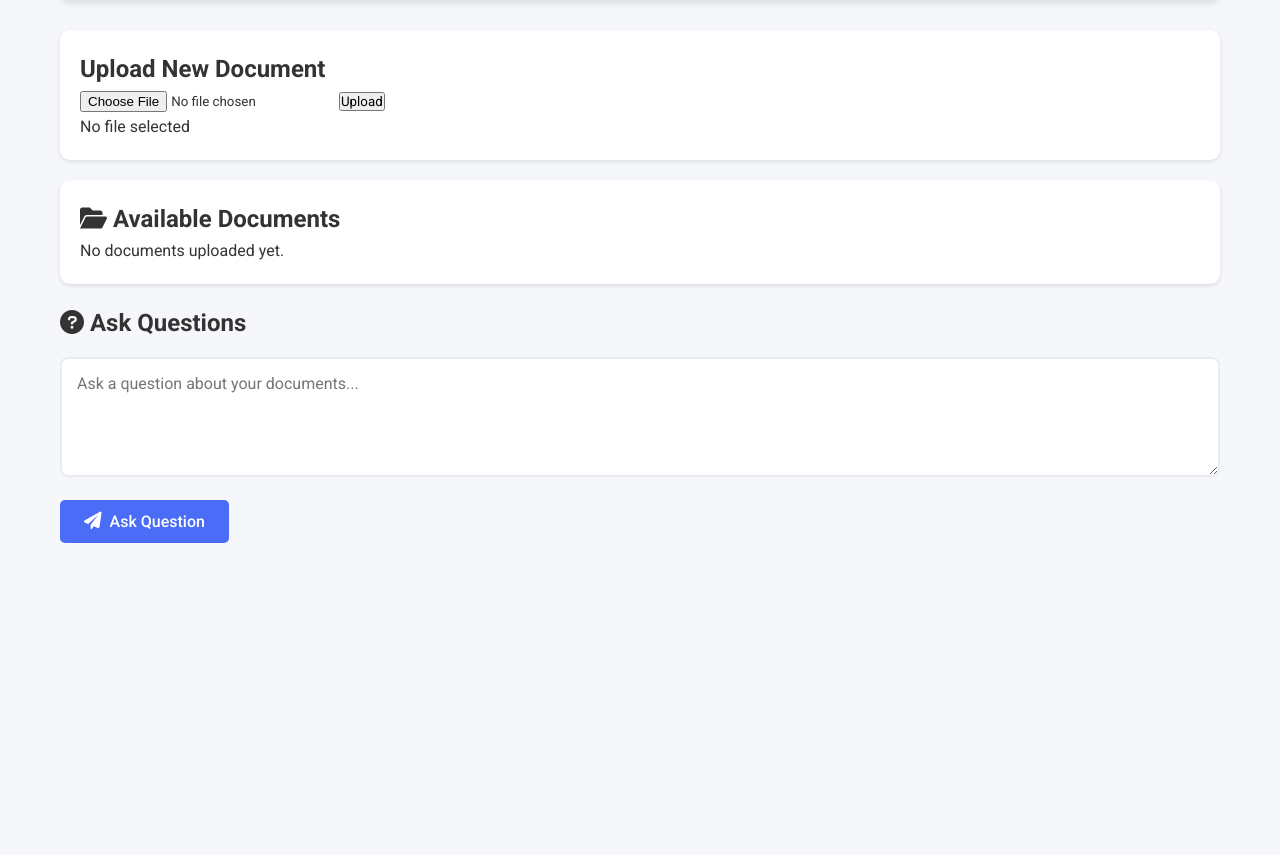
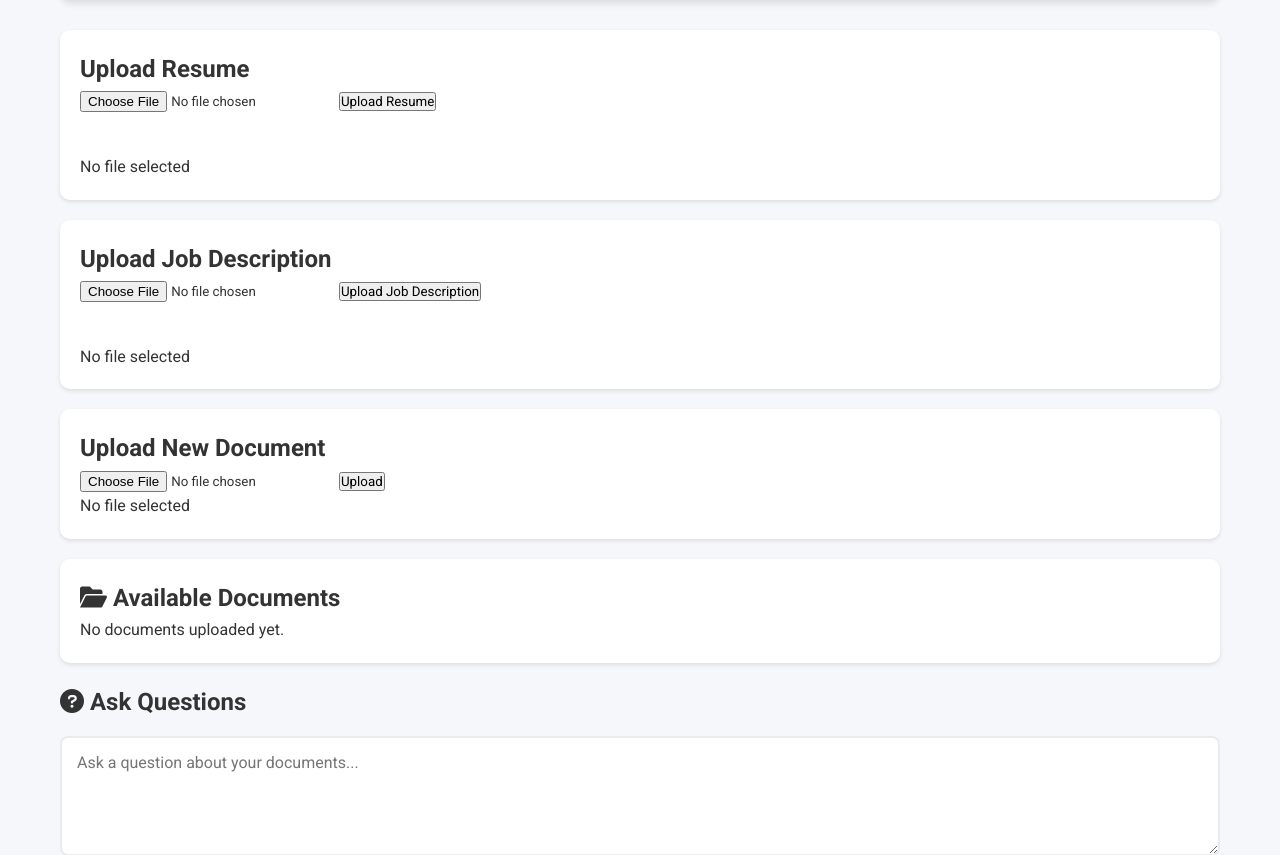
Before and after one commit to nagaramyav/chatbot, a Flask app: page / in a window 1280 px wide. Shown: the part 134-989 px from the top of the page. Before the commit the page ends 677 px from the top, so only its background shows below. Run offline with Flask 3, Linux system fonts and the light colour scheme; the visitor is signed in with stand-in values (Sample User, id 1); data that the repository does not hold is empty.

Commit message:
Integrate resume matching feature with OpenAI API

```diff
--- a/app.py
+++ b/app.py
@@ -369,6 +369,81 @@ def read_pdf(file_path):
             text += page.extract_text() + '\n'
         return text
 
+@app.route('/upload_resume', methods=['POST'])
+def upload_resume():
+    resume_file = request.files['resume']
+    resume_path = f'uploads/{resume_file.filename}'
+    resume_file.save(resume_path)
+
+    # Read the resume text
+    resume_text = read_pdf(resume_path)
+
+    # Here you can call your resume matching logic
+    # For example: match_resume_with_jd(resume_text, jd_text)
+
+    return jsonify({'message': 'Resume uploaded successfully!'})
+
+@app.route('/upload_jd', methods=['POST'])
+def upload_jd():
+    jd_file = request.files['jd']
+    jd_path = f'uploads/{jd_file.filename}'
+    jd_file.save(jd_path)
+
+    # Read the JD text
+    jd_text = read_pdf(jd_path)
+
+    # Here you can call your resume matching logic
+    # For example: match_resume_with_jd(resume_text, jd_text)
+
+    return jsonify({'message': 'Job description uploaded successfully!'})
+
+def match_resume_with_jd(resume_text, jd_text):
+    response = client.chat.completions.create(
+        model="gpt-4o",
+        messages=[
+            {
+                "role": "system",
+                "content": "Act as an HR assistant comparing a given job description against a candidate's resume."
+            },
+            {
+                "role": "user",
+                "content": f"Evaluate the following candidate's resume for the following job description:\n\nJob Description: {jd_text}\n\nResume: {resume_text}"
+            }
+        ],
+        response_format={
+            "type": "json_schema",
+            "json_schema": {
+                "name": "improvement_schema",
+                "strict": True,
+                "schema": {
+                    "type": "object",
+                    "properties": {
+                        "match_score": {
+                            "type": "integer",
+                            "description": "An integer score representing the match, on a scale from 1 to 10."
+                        },
+                        "scope_of_improvement": {
+                            "type": "string",
+                            "description": "A description of the potential areas for improvement."
+                        }
+                    },
+                    "required": [
+                        "match_score",
+                        "scope_of_improvement"
+                    ],
+                    "additionalProperties": False
+                }
+            }
+        },
+        temperature=1,
+        max_completion_tokens=2048,
+        top_p=1,
+        frequency_penalty=0,
+        presence_penalty=0
+    )
+
+    return response['choices'][0]['message']['content']
+
 if __name__ == '__main__':
     with app.app_context():
         init_db()  # Initialize the database
--- a/templates/index.html
+++ b/templates/index.html
@@ -306,6 +306,26 @@
         </div>
 
         <div class="upload-section">
+            <h2>Upload Resume</h2>
+            <form id="uploadForm" enctype="multipart/form-data">
+                <input type="file" id="resumeInput" accept=".pdf,.doc,.docx" required>
+                <button type="button" id="uploadResumeButton" onclick="uploadResume()">Upload Resume</button>
+            </form>
+            <div id="resumeUploadStatus" class="status-message"></div>
+            <div id="selectedResumeFile">No file selected</div>
+        </div>
+
+        <div class="upload-section">
+            <h2>Upload Job Description</h2>
+            <form id="jdUploadForm" enctype="multipart/form-data">
+                <input type="file" id="jdInput" accept=".pdf,.doc,.docx" required>
+                <button type="button" id="uploadJDButton" onclick="uploadJD()">Upload Job Description</button>
+            </form>
+            <div id="jdUploadStatus" class="status-message"></div>
+            <div id="selectedJDFile">No file selected</div>
+        </div>
+
+        <div class="upload-section">
             <h2>Upload New Document</h2>
             <form id="uploadForm" enctype="multipart/form-data">
                 <input type="file" id="fileInput" accept=".txt,.pdf,.doc,.docx" required>
@@ -478,6 +498,42 @@
                 sendMessage();
             }
         });
+
+        async function uploadResume() {
+            const fileInput = document.getElementById('resumeInput');
+            const file = fileInput.files[0];
+            const statusDiv = document.getElementById('resumeUploadStatus');
+
+            if (!file) {
+                showStatus('Please select a resume file first', 'error');
+                return;
+            }
+
+            const formData = new FormData();
+            formData.append('resume', file);
+            formData.append('jd_text', document.getElementById('jdInput').files[0] ? await readJDText() : ''); // Add JD text if available
+
+            try {
+                statusDiv.textContent = 'Uploading resume...';
+                const response = await fetch('/upload_resume', {
+                    method: 'POST',
+                    body: formData
+                });
+
+                const result = await response.json();
+                statusDiv.textContent = result.message + (result.match_result ? ` Match Result: ${result.match_result}` : '');
+            } catch (error) {
+                console.error('Error:', error);
+                statusDiv.textContent = 'Error uploading resume. Please try again.';
+            }
+        }
+
+        async function readJDText() {
+            const jdFileInput = document.getElementById('jdInput');
+            const file = jdFileInput.files[0];
+            const text = await file.text(); // Read the JD text
+            return text;
+        }
     </script>
 </body>
 </html>
```
